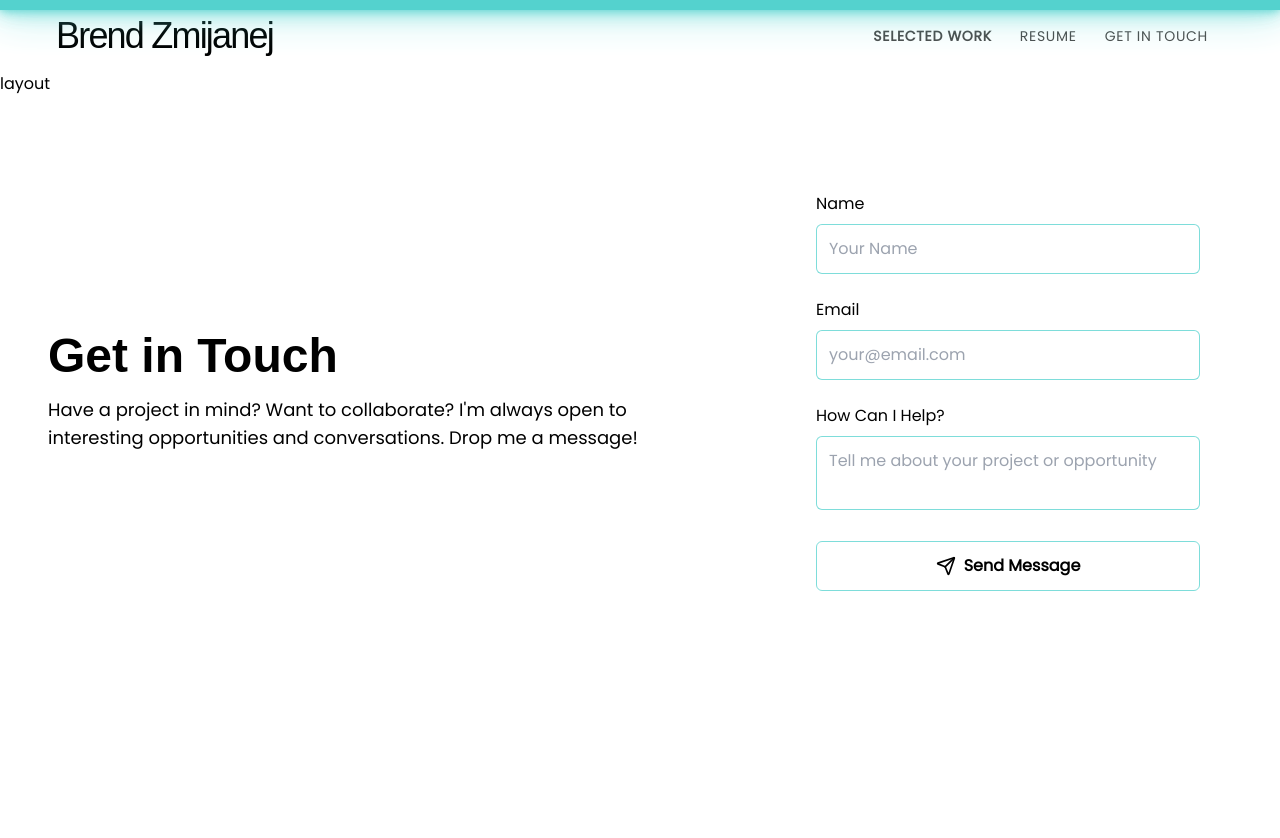
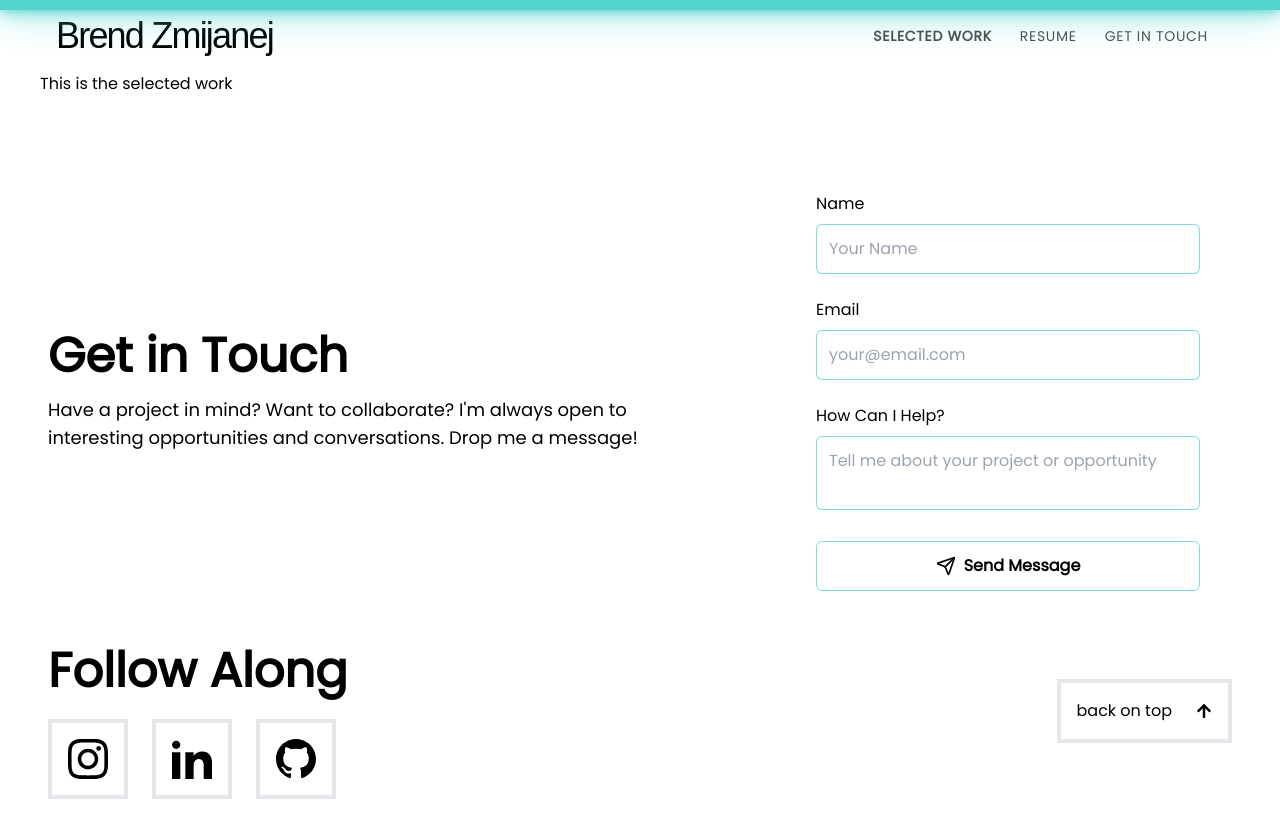
Before and after one commit to Zmijanej/myPortfolio, a Next.js app: page /selectedwork in a window 1280 px wide. Shown: the top 838 px of the page. Before the commit the page ends 800 px from the top, so only its background shows below. Built offline with nearby package versions, Linux system fonts and the light colour scheme; a web font is replaced by a local one.

Commit message:
Footer (Social Media)

```diff
--- a/app/components/Footer.tsx
+++ b/app/components/Footer.tsx
@@ -3,6 +3,9 @@
 import { Send } from 'lucide-react'
 import emailjs from '@emailjs/browser'
 import { usePathname } from 'next/navigation';
+import Link from 'next/link';
+import { FaArrowUp } from "react-icons/fa";
+
 
 // Define interface for form data
 interface FormData {
@@ -99,14 +102,14 @@
   return (
     <footer
       id="Footer"
-      className={`bg-black py-16 px-6 md:px-12 flex flex-col md:flex-row items-center justify-between
+      className={`bg-black py-16 px-6 md:px-12 flex flex-wrap flex-col md:flex-row items-center justify-between
         ${isInversePage
           ? 'bg-white text-black'
           : 'bg-black text-white'}`}
     >
       {/* Get in Touch Text Section */}
       <div className="w-full md:w-1/2 mb-10 md:mb-0 text-center md:text-left">
-        <h2 className="pirata text-4xl md:text-5xl font-bold mb-4">
+        <h2 className=" text-4xl md:text-5xl font-bold mb-4">
           Get in Touch
         </h2>
         <p className="text-lg max-w-full">
@@ -114,6 +117,7 @@
           I&apos;m always open to interesting opportunities
           and conversations. Drop me a message!
         </p>
+
       </div>
 
       {/* Contact Form Section */}
@@ -211,6 +215,58 @@
 
         </form>
       </div>
+      <div>
+      <h2 className=" text-4xl md:text-5xl font-bold py-6">
+          Follow Along
+        </h2>
+        <div className="flex flex-row gap-6 justify-center md:justify-start">
+          <Link
+          href={'https://www.instagram.com/brendzmijanej/'}
+          >
+          <svg
+        xmlns="http://www.w3.org/2000/svg"
+        className="h-20 w-20 border-4 p-4"
+        fill="currentColor"
+        viewBox="0 0 24 24"
+      >
+        <path d="M12 2.163c3.204 0 3.584.012 4.85.07 3.252.148 4.771 1.691 4.919 4.919.058 1.265.069 1.645.069 4.849 0 3.205-.012 3.584-.069 4.849-.149 3.225-1.664 4.771-4.919 4.919-1.266.058-1.644.07-4.85.07-3.204 0-3.584-.012-4.849-.07-3.26-.149-4.771-1.699-4.919-4.92-.058-1.265-.07-1.644-.07-4.849 0-3.204.013-3.583.07-4.849.149-3.227 1.664-4.771 4.919-4.919 1.266-.057 1.645-.069 4.849-.069zm0-2.163c-3.259 0-3.667.014-4.947.072-4.358.2-6.78 2.618-6.98 6.98-.059 1.281-.073 1.689-.073 4.948 0 3.259.014 3.668.072 4.948.2 4.358 2.618 6.78 6.98 6.98 1.281.058 1.689.072 4.948.072 3.259 0 3.668-.014 4.948-.072 4.354-.2 6.782-2.618 6.979-6.98.059-1.28.073-1.689.073-4.948 0-3.259-.014-3.667-.072-4.947-.196-4.354-2.617-6.78-6.979-6.98-1.281-.059-1.69-.073-4.949-.073zm0 5.838c-3.403 0-6.162 2.759-6.162 6.162s2.759 6.163 6.162 6.163 6.162-2.759 6.162-6.163c0-3.403-2.759-6.162-6.162-6.162zm0 10.162c-2.209 0-4-1.79-4-4 0-2.209 1.791-4 4-4s4 1.791 4 4c0 2.21-1.791 4-4 4zm6.406-11.845c-.796 0-1.441.645-1.441 1.44s.645 1.44 1.441 1.44c.795 0 1.439-.645 1.439-1.44s-.644-1.44-1.439-1.44z" />
+      </svg>
+          </Link>
+          <Link
+          href={'https://www.linkedin.com/in/brend-zmijanej/'}
+          >
+          <svg
+        xmlns="http://www.w3.org/2000/svg"
+        className="h-20 w-20 border-4 p-4"
+        fill="currentColor"
+        viewBox="0 0 24 24"
+      >
+        <path d="M4.98 3.5c0 1.381-1.11 2.5-2.48 2.5s-2.48-1.119-2.48-2.5c0-1.38 1.11-2.5 2.48-2.5s2.48 1.12 2.48 2.5zm.02 4.5h-5v16h5v-16zm7.982 0h-4.968v16h4.969v-8.399c0-4.67 6.029-5.052 6.029 0v8.399h4.988v-10.131c0-7.88-8.922-7.593-11.018-3.714v-2.155z" />
+      </svg>
+          </Link>
+          <Link
+          href={'https://github.com/Zmijanej'}
+          rel="noopener noreferrer"
+          >
+          <svg
+        xmlns="http://www.w3.org/2000/svg"
+        className="h-20 w-20 border-4 p-4"
+        fill="currentColor"
+        viewBox="0 0 24 24"
+      >
+                <path d="M12 0c-6.626 0-12 5.373-12 12 0 5.302 3.438 9.8 8.207 11.387.599.111.793-.261.793-.577v-2.234c-3.338.726-4.033-1.416-4.033-1.416-.546-1.387-1.333-1.756-1.333-1.756-1.089-.745.083-.729.083-.729 1.205.084 1.839 1.237 1.839 1.237 1.07 1.834 2.807 1.304 3.492.997.107-.775.418-1.305.762-1.604-2.665-.305-5.467-1.334-5.467-5.931 0-1.311.469-2.381 1.236-3.221-.124-.303-.535-1.524.117-3.176 0 0 1.008-.322 3.301 1.23.957-.266 1.983-.399 3.003-.404 1.02.005 2.047.138 3.006.404 2.291-1.552 3.297-1.23 3.297-1.23.653 1.653.242 2.874.118 3.176.77.84 1.235 1.911 1.235 3.221 0 4.609-2.807 5.624-5.479 5.921.43.372.823 1.102.823 2.222v3.293c0 .319.192.694.801.576 4.765-1.589 8.199-6.086 8.199-11.386 0-6.627-5.373-12-12-12z" />
+      </svg>
+          </Link>
+
+        </div>
+
+      </div>
+      <div className='flex justify-end flex-wrap border-4'>
+        <Link href={'#Top'} className='flex items-center justify-start' >
+          <button className='mr-2 p-4 hover:bg-'>back on top</button>
+          <FaArrowUp  className='mr-4'/>
+        </Link>
+      </div>
     </footer>
   );
 };
--- a/app/components/Navbar.tsx
+++ b/app/components/Navbar.tsx
@@ -99,6 +99,7 @@
             ? 'bg-white text-black'
             : 'bg-black text-white'}
         `}
+        id='Top'
       >
         <Link
           href="/"
--- a/app/globals.css
+++ b/app/globals.css
@@ -7,10 +7,8 @@
 }
 
 .home{
-  background-color: black;
   outline-offset: 0px;
-  color: white;
-  outline: 3px #f2f7fc;
+    outline: 3px #f2f7fc;
   margin-left: 40px;
   margin-right: 40px;
 }
--- a/app/selectedwork/layout.tsx
+++ b/app/selectedwork/layout.tsx
@@ -1,9 +1,11 @@
+'use client'
 import React from 'react'
 
-const layout = () => {
+
+export default function SelectedWorkLayout({ children }: { children: React.ReactNode }) {
   return (
-    <div>layout</div>
-  )
+    <div className=''>
+      {children}
+    </div>
+  );
 }
-
-export default layout
--- a/app/selectedwork/page.tsx
+++ b/app/selectedwork/page.tsx
@@ -1,9 +1,10 @@
 import React from 'react'
 
-const page = () => {
+
+export default function page() {
   return (
-    <div>page</div>
-  )
+    <div className='home '>
+      This is the selected work
+    </div>
+  );
 }
-
-export default page
--- a/package.json
+++ b/package.json
@@ -16,7 +16,8 @@
     "motion": "^12.0.0-alpha.2",
     "next": "15.0  .3",
     "react": "19.0.0-rc-66855b96-20241106",
-    "react-dom": "19.0.0-rc-66855b96-20241106"
+    "react-dom": "19.0.0-rc-66855b96-20241106",
+    "react-icons": "^5.3.0"
   },
   "devDependencies": {
     "@types/node": "^ 20",
```
Also changed, not shown: 1 other file (tests, documents, lock files or other folders).
